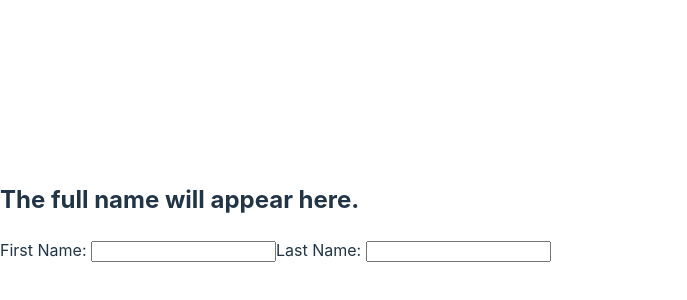
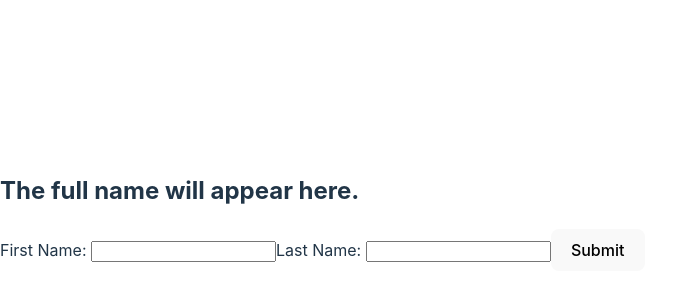
Before and after one commit to sreyesg/controlled-forms-in-react, a React (Vite) app: page / in a window 1280 px wide. Shown: the part 188-488 px from the top of the page, without its empty margins (0-687 px from the left). Built offline with nearby package versions, Linux system fonts and the light colour scheme.

Commit message:
Add input element and onSubmit prop to form tag

```diff
--- a/src/App.jsx
+++ b/src/App.jsx
@@ -18,10 +18,18 @@
     console.log(event.target.value)
   };
 
+  const handleSubmit = (event) => {
+    event.preventDefault()
+    setTitle(`your name is ${formData.firstName} ${formData.lastName}`)
+    setFormData({firstName: '', lastName: ''})
+
+  }
+
+
   return (
     <>
       <h2>{title}</h2>
-      <form>
+      <form onSubmit={handleSubmit}>
         <label htmlFor="firstName">First Name: </label>
         <input
           id="firstName"
@@ -36,6 +44,7 @@
           value={formData.lastName}
           onChange={handleChange}
           />
+          <button type="submit">Submit</button>
       </form>
 
     </>
```
